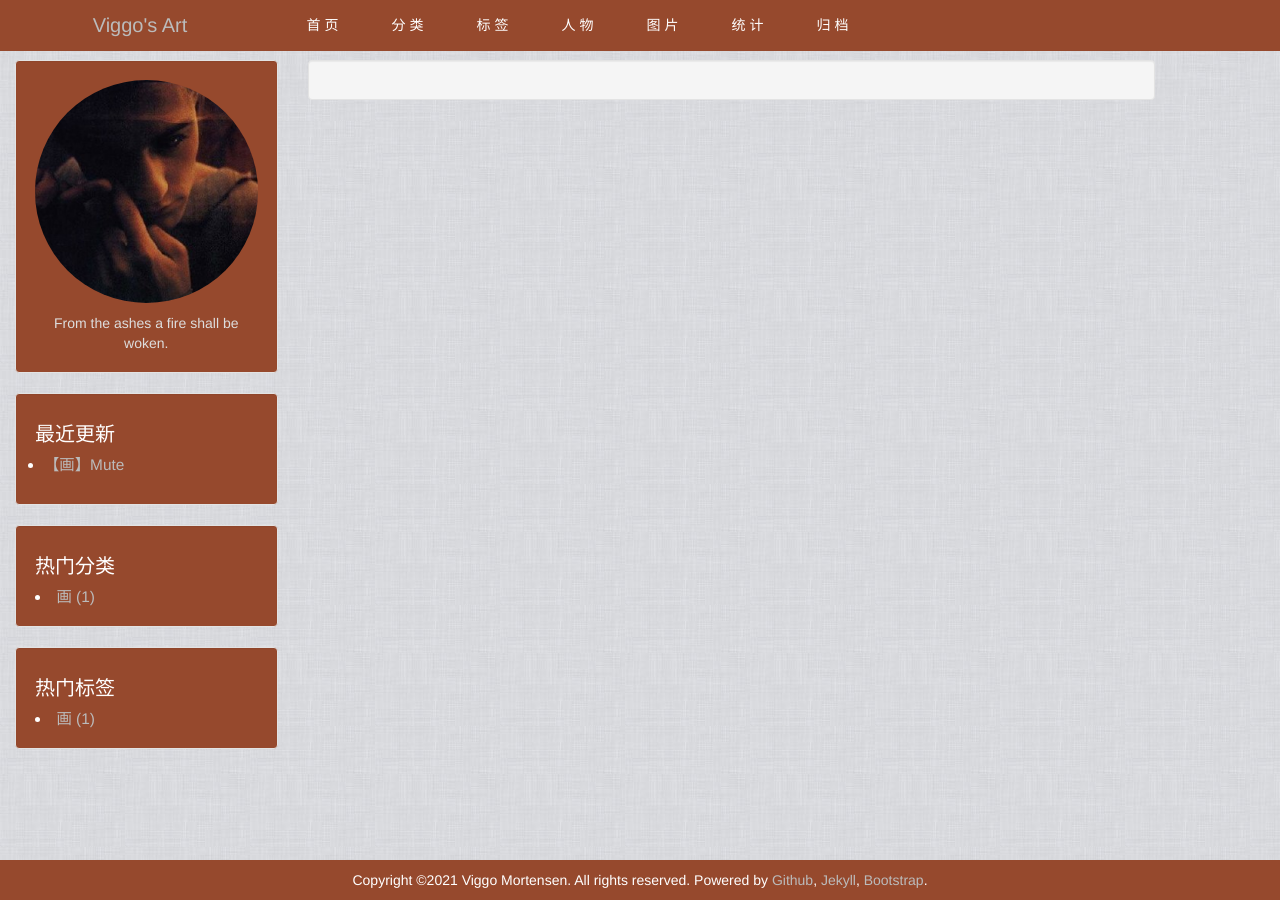
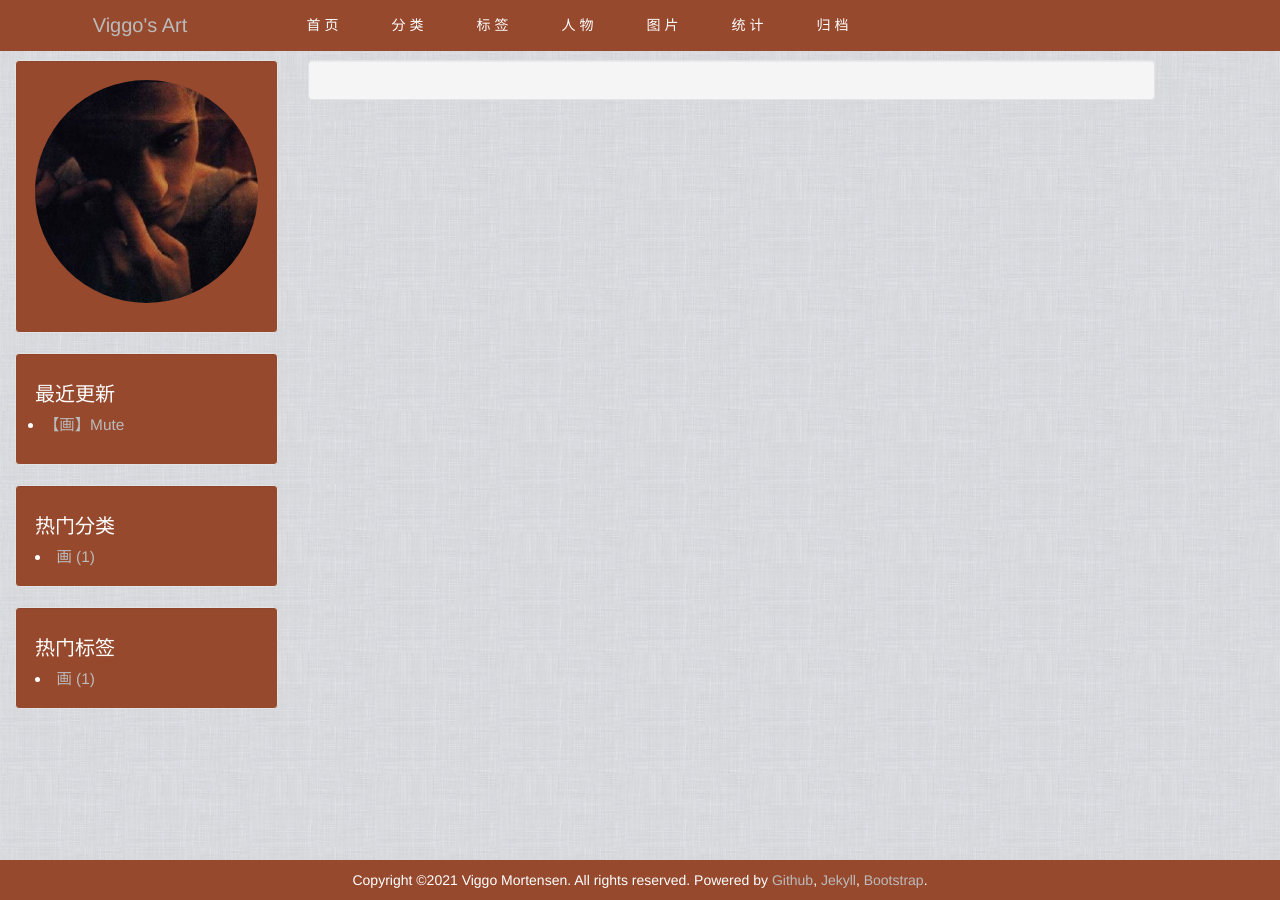
Before and after one commit to junesirius/VOStation, a Jekyll site: the page built from characters.md, in a window 1280 px wide. Built offline with Jekyll 4.4.1, drawn with Linux system fonts in a browser that asks for light colours.

Commit message:
Remove description

```diff
--- a/_data/description.yml
+++ b/_data/description.yml
@@ -1 +1 @@
-"From the ashes a fire shall be woken."
+""
```
